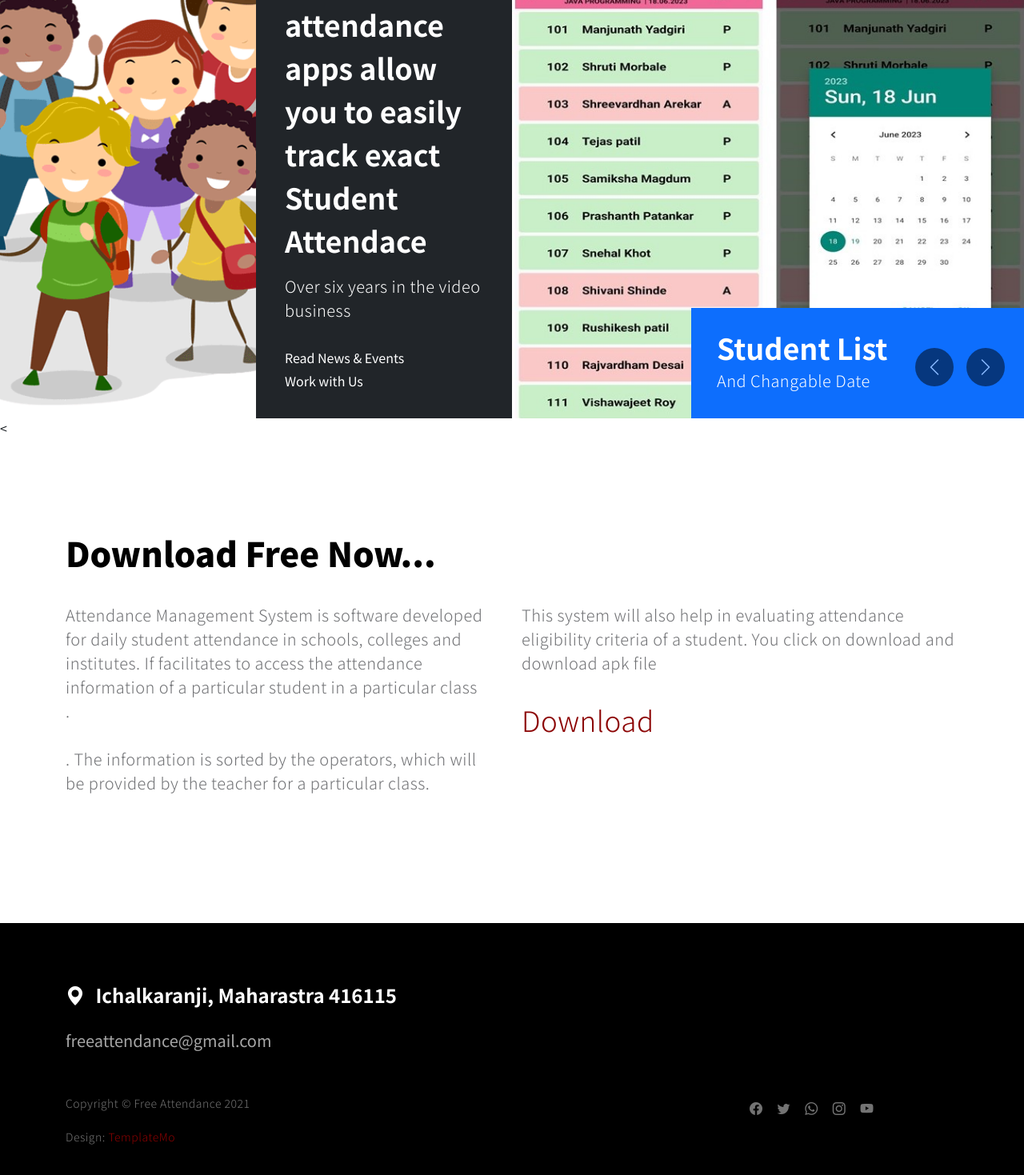
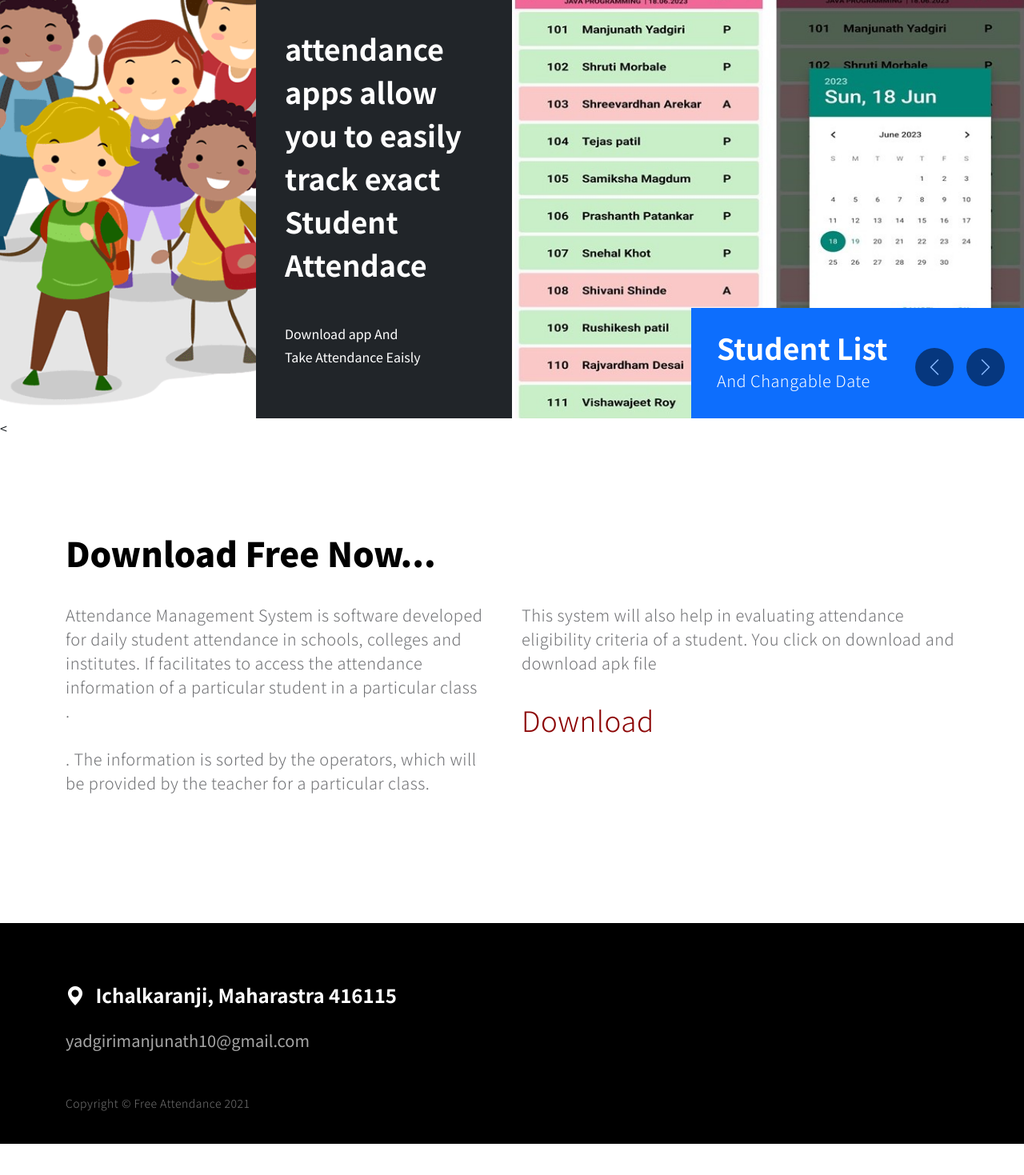
Before and after one commit to Manjunathy10/Manjunathy10.github.io, a plain HTML site: page index.html in a window 1280 px wide. Shown: the part 927-2396 px from the top of the page at 80% size. After the commit the page ends 2357 px from the top, so only its background shows below. Drawn offline with Linux system fonts and the light colour scheme.

Commit message:
Add files via upload

```diff
--- a/index.html
+++ b/index.html
@@ -99,13 +99,13 @@ https://templatemo.com/tm-567-nomad-force
                             <div class="d-flex flex-column flex-wrap justify-content-center h-100 py-5 px-4 pt-lg-4 pb-lg-0">
                                 <h3 class="text-white mb-3" data-aos="fade-up">attendance apps allow you to easily track exact Student Attendace </h3>
 
-                                <p class="text-secondary-white-color" data-aos="fade-up">Over six years in the video business</p>
+                                <p class="text-secondary-white-color" data-aos="fade-up"></p>
 
                                 <div class="mt-3 custom-links">
 
-                                    <a href="#news" class="text-white custom-link" data-aos="zoom-in" data-aos-delay="100">Read News & Events</a>
+                                    <a href="#news" class="text-white custom-link" data-aos="zoom-in" data-aos-delay="100">Download app And </a>
 
-                                    <a href="#contact" class="text-white custom-link" data-aos="zoom-in" data-aos-delay="300">Work with Us</a>
+                                    <a href="#contact" class="text-white custom-link" data-aos="zoom-in" data-aos-delay="300">Take Attendance Eaisly</a>
                                 </div>
 
                             </div>
@@ -221,29 +221,19 @@ https://templatemo.com/tm-567-nomad-force
                         </h5>
 
                         <a href="mailto:info@company.com" class="custom-link mt-3 mb-5">
-                            freeattendance@gmail.com
+                            yadgirimanjunath10@gmail.com
                         </a>
                     </div>
 
                     <div class="col-6">
                         <p class="copyright-text mb-0">Copyright © Free Attendance  2021
 
-                        <br><br>Design: <a href="https://templatemo.com/page/1" target="_parent">TemplateMo</a></p>
+                       </p>
 
                     </div>
 
                     <div class="col-lg-3 col-5 ms-auto">
-                        <ul class="social-icon">
-                            <li><a href="#" class="social-icon-link bi-facebook"></a></li>
 
-                            <li><a href="#" class="social-icon-link bi-twitter"></a></li>
-
-                            <li><a href="#" class="social-icon-link bi-whatsapp"></a></li>
-
-                            <li><a href="#" class="social-icon-link bi-instagram"></a></li>
-
-                            <li><a href="#" class="social-icon-link bi-youtube"></a></li>
-                        </ul>
                     </div>
 
                 </div>
```
